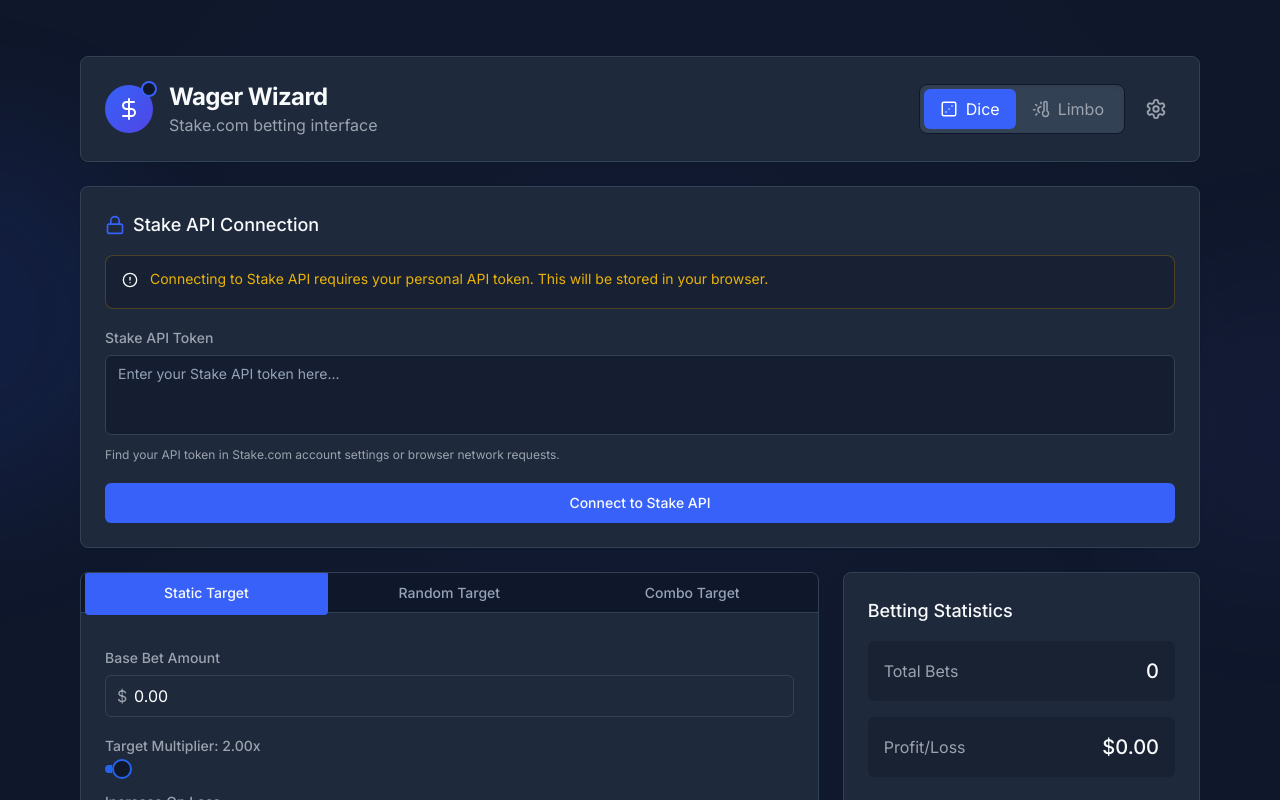
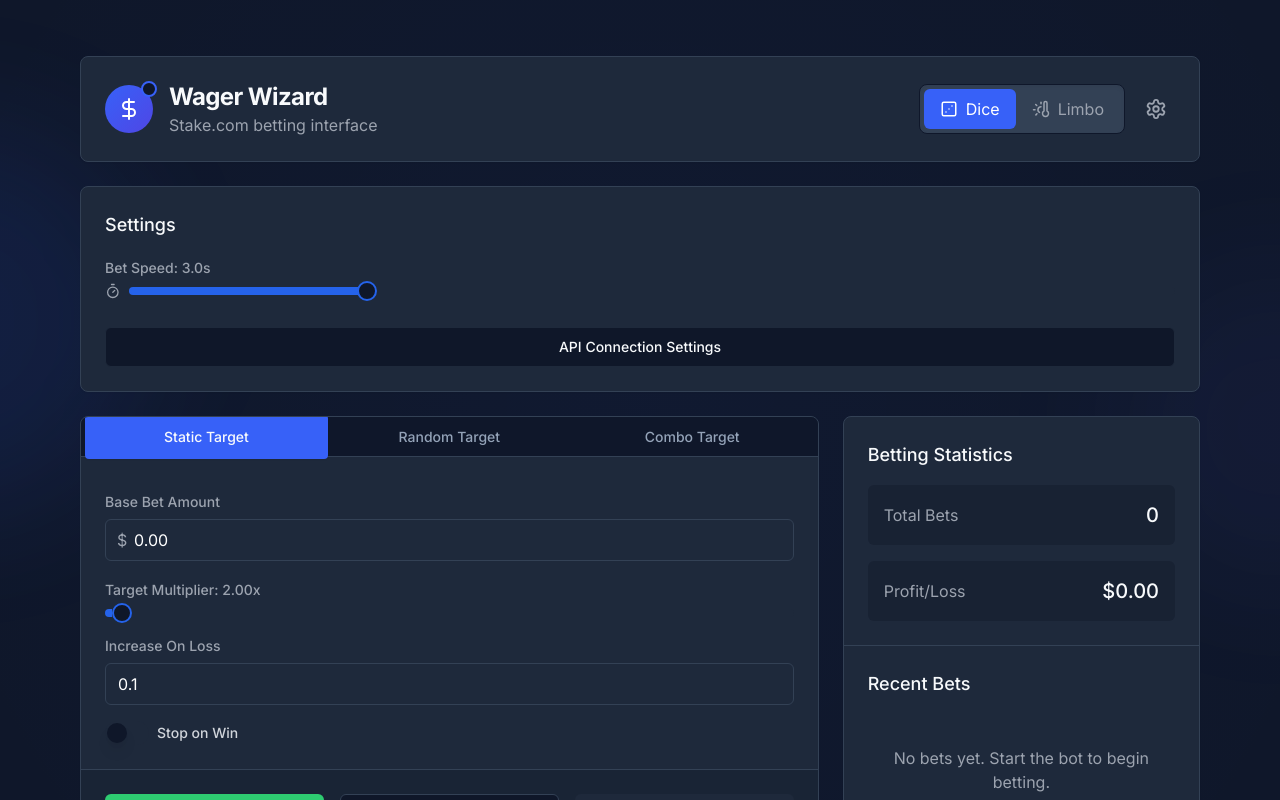
Before and after one commit to subhashgit/wager-wizard-bot, a React (Vite) app: page / in a window 1280 px wide. Both pictures are taken after a click on the button 1156 px from the left and 109 px from the top of the page. Shown: the top 800 px of the page. Built offline with nearby package versions, Linux system fonts and the light colour scheme; a web font is replaced by a local one.

Commit message:
Add bet speed setting
Allow users to configure bet speed. Remove bet speed from target calculation.

```diff
--- a/src/components/BettingInterface.tsx
+++ b/src/components/BettingInterface.tsx
@@ -23,6 +23,7 @@ const BettingInterface: React.FC<BettingInterfaceProps> = ({ className }) => {
   const [apiToken, setApiToken] = useState<string>('');
   const [userBalance, setUserBalance] = useState<any[]>([]);
   const [showApiSettings, setShowApiSettings] = useState<boolean>(false);
+  const [showSettings, setShowSettings] = useState<boolean>(false);
 
   const [baseAmount, setBaseAmount] = useState<string>('0.00');
   const [currency, setCurrency] = useState<string>('usdc');
@@ -85,6 +86,10 @@ const BettingInterface: React.FC<BettingInterfaceProps> = ({ className }) => {
 
   const toggleApiSettings = () => {
     setShowApiSettings(!showApiSettings);
+  };
+
+  const toggleSettings = () => {
+    setShowSettings(!showSettings);
   };
 
   useEffect(() => {
@@ -307,7 +312,7 @@ const BettingInterface: React.FC<BettingInterfaceProps> = ({ className }) => {
                   onChange={setCurrentGame}
                 />
                 <button
-                  onClick={toggleApiSettings}
+                  onClick={toggleSettings}
                   className="relative p-2 rounded-md transition-all duration-200 text-gray-400 hover:text-gray-200 hover:bg-betting-dark/40"
                 >
                   <Settings size={22} />
@@ -316,6 +321,48 @@ const BettingInterface: React.FC<BettingInterfaceProps> = ({ className }) => {
             </div>
           </Card>
         </motion.div>
+
+        {showSettings && (
+          <motion.div
+            variants={itemVariants}
+            initial={{ opacity: 0, y: -10 }}
+            animate={{ opacity: 1, y: 0 }}
+            exit={{ opacity: 0, y: -10 }}
+          >
+            <Card className="bg-betting-dark-accent border-betting-dark-lighter p-6">
+              <h3 className="font-medium text-lg mb-4">Settings</h3>
+              <div className="space-y-4">
+                <div>
+                  <Label htmlFor="bet-speed" className="text-sm text-gray-400">
+                    Bet Speed: {(betSpeed / 1000).toFixed(1)}s
+                  </Label>
+                  <div className="flex items-center space-x-2">
+                    <Timer size={16} className="text-gray-400" />
+                    <Slider
+                      id="bet-speed"
+                      defaultValue={[3000]}
+                      min={1000}
+                      max={10000}
+                      step={500}
+                      value={[betSpeed]}
+                      onValueChange={(value) => setBetSpeed(value[0])}
+                      className="my-2"
+                    />
+                  </div>
+                </div>
+                <div className="pt-2">
+                  <Button
+                    onClick={toggleApiSettings}
+                    variant="outline"
+                    className="w-full text-sm"
+                  >
+                    API Connection Settings
+                  </Button>
+                </div>
+              </div>
+            </Card>
+          </motion.div>
+        )}
 
         {showApiSettings && (
           <motion.div
@@ -408,25 +455,6 @@ const BettingInterface: React.FC<BettingInterfaceProps> = ({ className }) => {
                         className="input-field mt-1.5"
                         placeholder="0.1"
                       />
-                    </div>
-
-                    <div>
-                      <Label htmlFor="bet-speed" className="text-sm text-gray-400">
-                        Bet Speed: {(betSpeed / 1000).toFixed(1)}s
-                      </Label>
-                      <div className="flex items-center space-x-2">
-                        <Timer size={16} className="text-gray-400" />
-                        <Slider
-                          id="bet-speed"
-                          defaultValue={[3000]}
-                          min={1000}
-                          max={10000}
-                          step={500}
-                          value={[betSpeed]}
-                          onValueChange={(value) => setBetSpeed(value[0])}
-                          className="my-2"
-                        />
-                      </div>
                     </div>
 
                     <div className="flex items-center space-x-2">
--- a/src/services/stakeApiService.ts
+++ b/src/services/stakeApiService.ts
@@ -1,4 +1,3 @@
-
 export interface StakeBetRequest {
   token: string;
   amount: number;
```
